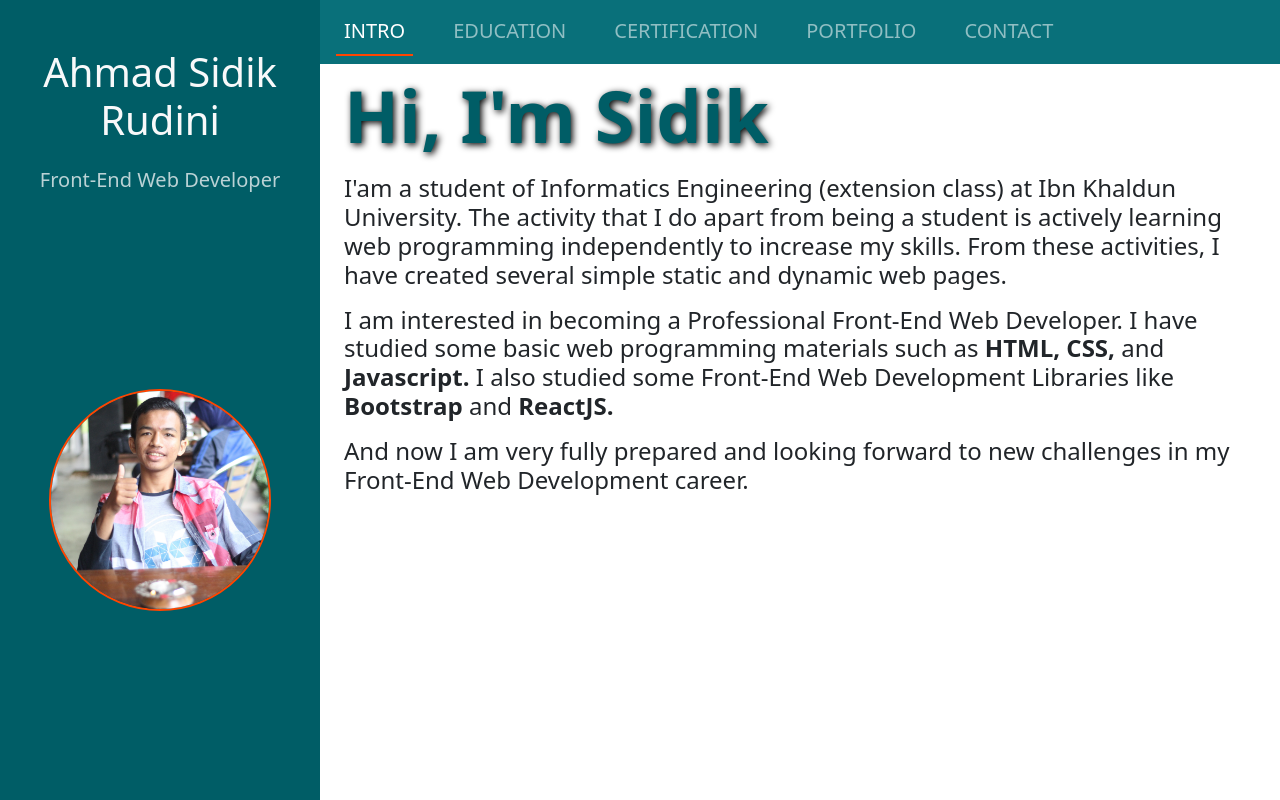
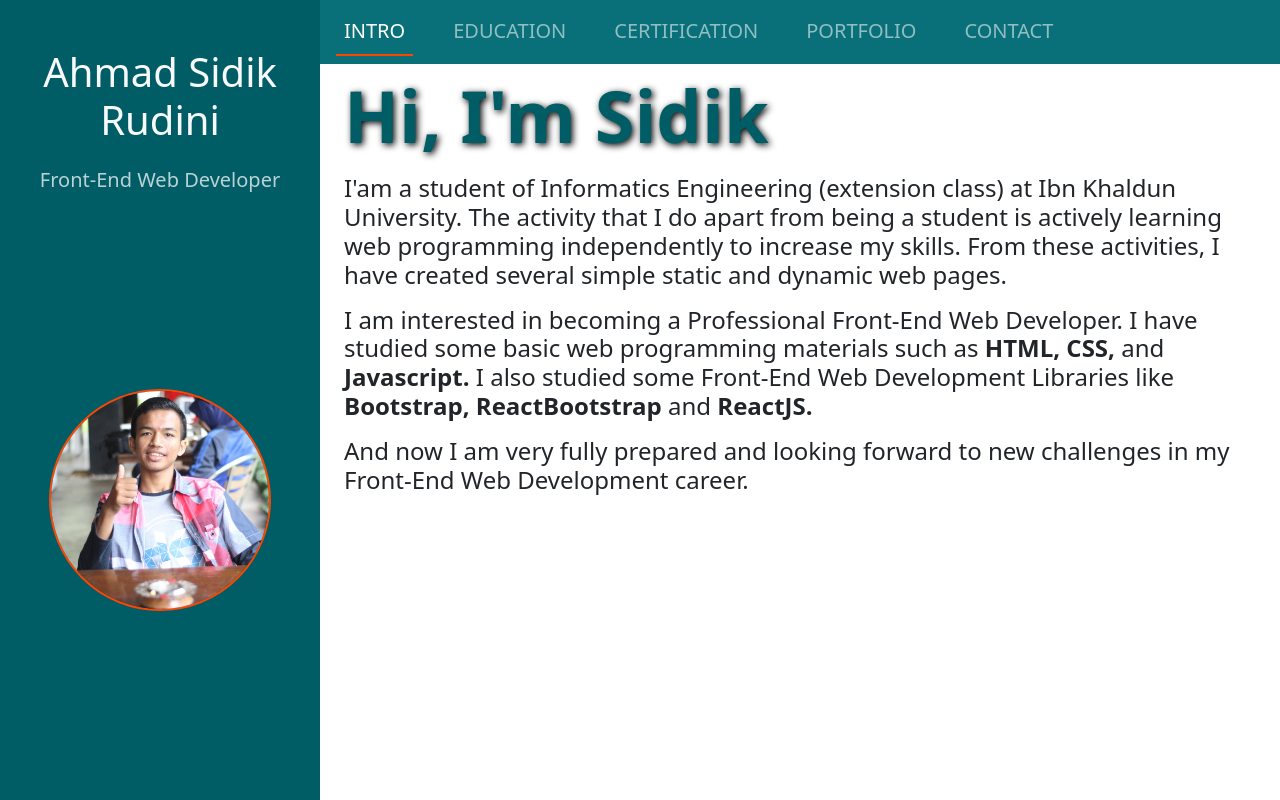
Before and after one commit to asidikrdn/personal-page, a React (Create React App) app: page / in a window 1280 px wide. Built offline with nearby package versions, Linux system fonts and the light colour scheme.

Commit message:
Add 1 Certificate, 1 Portfolio, and several minor update

```diff
--- a/src/UserData.js
+++ b/src/UserData.js
@@ -13,7 +13,7 @@ const UserData = {
 
     `I am interested in becoming a Professional Front-End Web Developer.
     I have studied some basic web programming materials such as HTML, CSS, and Javascript.
-    I also studied some Front-End Web Development Libraries like Bootstrap and ReactJS.`,
+    I also studied some Front-End Web Development Libraries like Bootstrap, ReactBootstrap and ReactJS.`,
 
     `And now I am very fully prepared and looking forward to new challenges in my Front-End Web Development
     career.`,
@@ -35,6 +35,15 @@ const UserData = {
     },
   ],
   sertifikasi: [
+    {
+      judul: "React JS",
+      nomor: "00019110006/NIOMIC/IX/2022",
+      penerbit: "NIOMIC - PT CERDASKAN GENERASI BANGSA",
+      "waktu-terbit": "October 2022",
+      keahlian: ["html5", "css3", "js", "react", "bootstrap"],
+      tautan: "https://certified.niomic.com/?number=00019110006/NIOMIC/IX/2022",
+      gambar: "../img/NIOMIC-React_JS.jpg",
+    },
     {
       judul: "React (Basic)",
       nomor: "c337ec334756",
@@ -139,11 +148,18 @@ const UserData = {
   ],
   portfolio: [
     {
+      judul: "YouNoob",
+      gambar: "../img/younoob.png",
+      deskripsi:
+        "YouNoob merupakan sebuah Un-Official YouTube player yang mengizinkan pengguna untuk dapat melihat, mencari, dan memutar video selayaknya aplikasi YouTube Resmi. \n\nAplikasi ini dibuat dengan tujuan untuk latihan dan bahan portfolio semata, bukan untuk dikonsumsi secara masif oleh umum. Dimohon kerjasamanya untuk melihat/menggunakan aplikasi ini seperlunya saja. \n\n* Untuk sementara aplikasi baru berjalan dengan baik pada tampilan dekstop, tampilan versi mobile akan segera ditambahkan.",
+      teknologi: ["html5", "css3", "bootstrap", "js", "react"],
+      repositori: "https://github.com/asidikrdn/YouNoob",
+      demo: "https://younoob.netlify.app/",
+    },
+    {
       judul: "Mini Expense Tracker",
       gambar: "../img/mini-expense-tracker.png",
-      deskripsi: `"Expense Tracker" merujuk ke sistem pencatatan pengeluaran,
-      aplikasi ini akan menyimpan pemasukan dan pengeluaran user serta menampilkan total selisih
-      antara keduanya.`,
+      deskripsi: `"Expense Tracker" merujuk ke sistem pencatatan pengeluaran, aplikasi ini akan menyimpan pemasukan dan pengeluaran user serta menampilkan total selisih antara keduanya.`,
       teknologi: ["html5", "css3", "bootstrap", "react"],
       repositori: "https://github.com/asidikrdn/mini-expense-tracker",
       demo: "https://mini-expense-tracker.netlify.app/",
@@ -151,10 +167,7 @@ const UserData = {
     {
       judul: "CRUD Mahasiswa",
       gambar: "../img/crud-mahasiswa.png",
-      deskripsi: `Dalam programming, CRUD merupakan singkatan dari Create Read Update dan Delete.
-      Yakni aplikasi yang berisi pengolahan data. Biasanya CRUD butuh database sebagai media penyimpanan.
-      Akan tetapi untuk sementara ini app CRUD Mahasiswa lebih fokus ke kode React,
-      CRUD ini hanya disimpan di memory saja.`,
+      deskripsi: `Dalam programming, CRUD merupakan singkatan dari Create Read Update dan Delete. Yakni aplikasi yang berisi pengolahan data. Biasanya CRUD butuh database sebagai media penyimpanan. Akan tetapi untuk sementara ini app CRUD Mahasiswa lebih fokus ke kode React, CRUD ini hanya disimpan di memory saja.`,
       teknologi: ["html5", "css3", "bootstrap", "react"],
       repositori: "https://github.com/asidikrdn/mini-crud-mahasiswa",
       demo: "https://mini-crud-mahasiswa.netlify.app/",
@@ -163,10 +176,7 @@ const UserData = {
       judul: "Sistem Informasi Laundry",
       gambar: "../img/sistem-informasi-laundry.png",
       deskripsi: `Aplikasi sederhana untuk mengelola usaha laundry.
-      Fitur utama yang terdapat pada aplikasi ini diantaranya Tampilan Dashboard, Daftar Layanan,
-      Daftar Pelanggan, Daftar Transaksi, Daftar Petugas, dan Cetak Invoice.
-      Pada aplikasi ini terdapat 2 role user, yaitu admin dan karyawan dimana masing-masing role memiliki hak akses yang berbeda.
-      Informasi lebih lanjut dapat dilihat pada repository.`,
+      Fitur utama yang terdapat pada aplikasi ini diantaranya : \n-Tampilan Dashboard \n-Daftar Layanan \n-Daftar Pelanggan \n-Daftar Transaksi \n-Daftar Petugas \n-dan Cetak Invoice. \n\nPada aplikasi ini terdapat 2 role user, yaitu admin dan karyawan dimana masing-masing role memiliki hak akses yang berbeda. Informasi lebih lanjut dapat dilihat pada repository.`,
       teknologi: ["html5", "css3", "bootstrap", "php"],
       repositori: "https://gitlab.com/asidikrdn/PPW_LaViola-Laundry",
       demo: "https://project.bakulkode.web.id/laviola/",
@@ -174,10 +184,7 @@ const UserData = {
     {
       judul: "Landing Page",
       gambar: "../img/landingpage.png",
-      deskripsi: `Landing Page sederhana yang berisikan informasi perusahaan untuk menarik pelanggan.
-      Untuk sementara ini data yang ada di dalam landing page masih bersifat dummy,
-      karena proyek ini merupakan hasil belajar HTML CSS dan Bootstrap.
-      Akan tetapi proyek ini dapat dijadikan template apabila ada proyek serupa kedepannya.`,
+      deskripsi: `Landing Page sederhana yang berisikan informasi perusahaan untuk menarik pelanggan. Untuk sementara ini data yang ada di dalam landing page masih bersifat dummy, karena proyek ini merupakan hasil belajar HTML CSS dan Bootstrap. Akan tetapi proyek ini dapat dijadikan template apabila ada proyek serupa kedepannya.`,
       teknologi: ["html5", "css3", "bootstrap"],
       repositori: "https://gitlab.com/asidikrdn/template-landingpage",
       demo: "https://template-landingpage.netlify.app/",
--- a/src/components/Certification.js
+++ b/src/components/Certification.js
@@ -14,10 +14,15 @@ const Certification = (props) => {
         {props.certificate.map((cert, i) => {
           return (
             <div key={`sertifikat-${i}`} className="col-12 col-md-6">
-              <div className="card rounded-5 my-2">
+              <div className="card rounded-5 py-3 my-2" style={{height:'98%'}}>
                 <img
                   src={cert.gambar}
                   className="card-img-top img-fluid px-3 pt-2"
+                  // style={{
+                  //   width: "500px",
+                  //   height: "300px",
+                  //   // objectFit: "cover",
+                  // }}
                   alt={cert.judul}
                 />
                 <div className="card-body">
--- a/src/components/Education.js
+++ b/src/components/Education.js
@@ -24,9 +24,9 @@ const Education = (props) => {
                 />
                 <h1 className="text-center">{data.institusi}</h1>
                 <h3 className="lead text-center">{data.jurusan}</h3>
-                <h5>
+                {/* <h5>
                   GPA : <span className="lead">{data.ipk}</span>
-                </h5>
+                </h5> */}
                 <hr className="w-100" />
                 <h3>{data["tahun-belajar"]}</h3>
               </div>
--- a/src/components/Intro.js
+++ b/src/components/Intro.js
@@ -40,6 +40,7 @@ const Intro = (props) => {
               el.search(/CSS/i) !== -1 ||
               el.search(/Bootstrap/i) !== -1 ||
               el.search(/Javascript/i) !== -1 ||
+              el.search(/ReactBootstrap/i) !== -1 ||
               el.search(/ReactJS/i) !== -1
             ) {
               return <b key={Math.random()}>{el} </b>;
--- a/src/components/Portfolio.js
+++ b/src/components/Portfolio.js
@@ -12,7 +12,7 @@ const Portfolio = (props) => {
         {props.portfolio.map((data, index) => {
           return (
             <div key={`portfolio-${index}`} className="col-12 col-md-6">
-              <div className="card rounded-5 my-2">
+              <div className="card rounded-5 my-2" style={{ height: "750px" }}>
                 <img
                   src={data.gambar}
                   className="card-img-top img-fluid px-3 pt-2"
@@ -20,7 +20,28 @@ const Portfolio = (props) => {
                 />
                 <div className="card-body">
                   <h2 className="card-title text-center">{data.judul}</h2>
-                  <p className="card-text">{data.deskripsi}</p>
+                  <div style={{ height: "200px", overflow: "scroll" }} className='py-2'>
+                    {data.deskripsi.split("\n").map((el, i) => {
+                      let textDesc;
+                      if (el === "") {
+                        textDesc = <small>&nbsp;</small>;
+                      } else textDesc = el;
+                      return (
+                        <p key={i} className="card-text py-0 my-0">
+                          {textDesc}
+                        </p>
+                      );
+                    })}
+                  </div>
+                  {/* <p className="card-text">
+                    {data.deskripsi.split("\n").map((el) => {
+                      let textDesc;
+                      el === "&nbsp;"
+                        ? (textDesc = <small>&nbsp;</small>)
+                        : (textDesc = el);
+                      return textDesc;
+                    })}
+                  </p> */}
                   <h5 className="text-center mt-4">Tech Stack</h5>
                   <p className="card-text display-6 text-center my-3">
                     {data.teknologi.map((tech, index) => (
```
Also changed, not shown: public/img/NIOMIC-React_JS.jpg (added), public/img/younoob.png (added).
